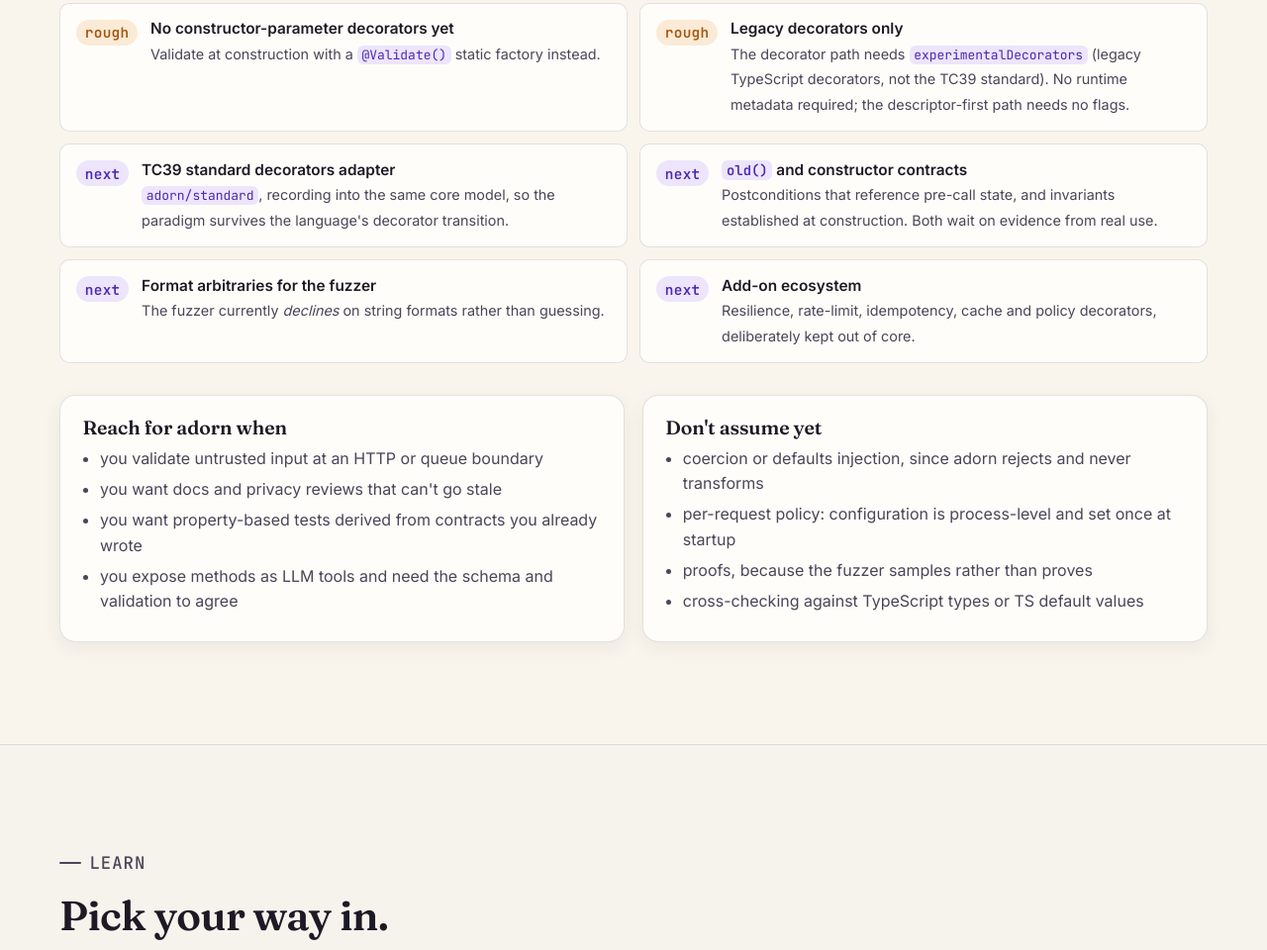
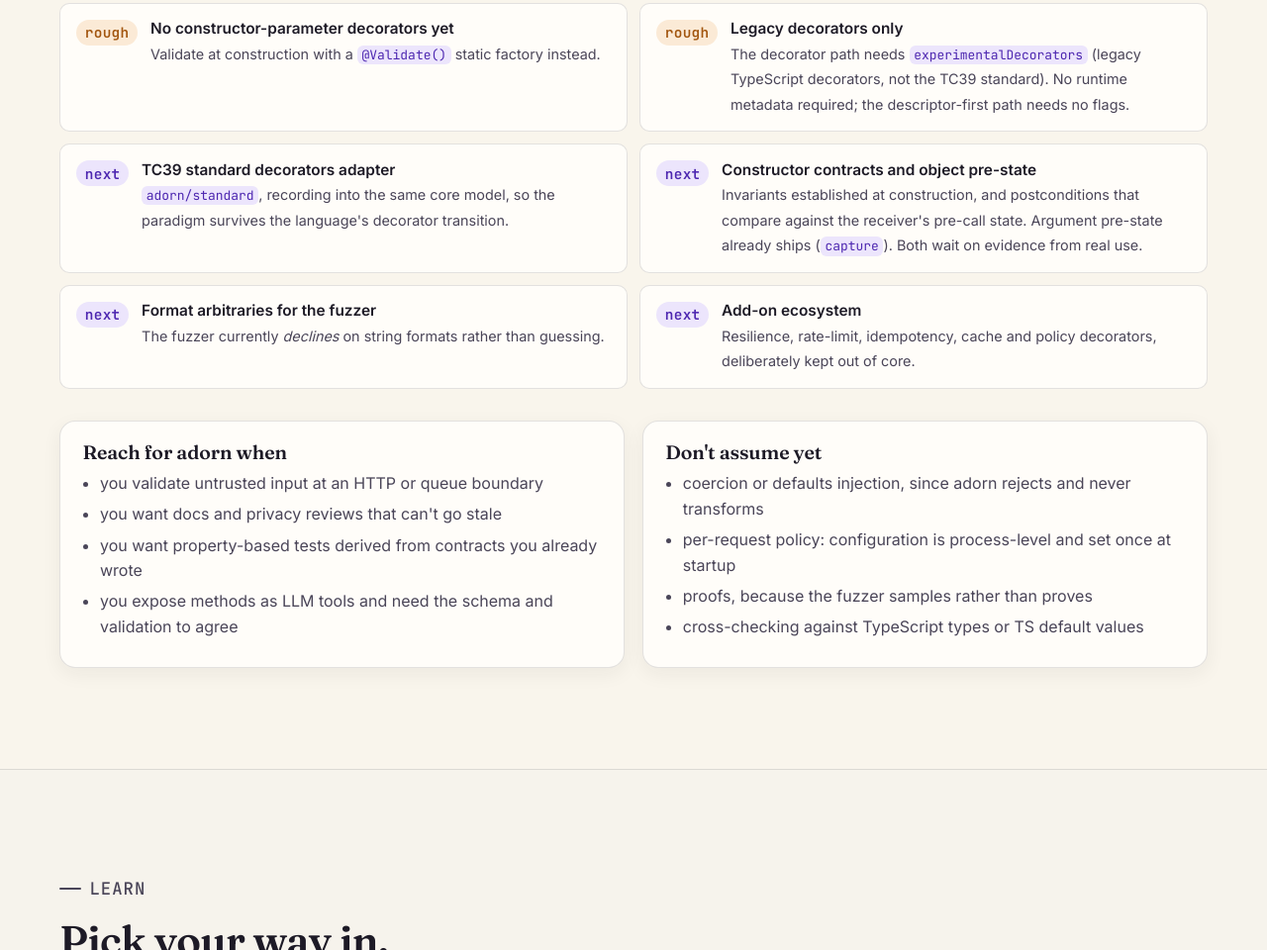
Before and after one commit to natwhite/adorn-website, a website: page public/index.html in a window 1280 px wide. Shown: the part 7935-8895 px from the top of the page at 99% size. Drawn offline with Linux system fonts and the light colour scheme.

Commit message:
docs(site): old() argument pre-state has shipped; constructor contracts remain next

```diff
--- a/public/index.html
+++ b/public/index.html
@@ -452,7 +452,7 @@ console.log(formatSequenceReport(report));
           <li data-status="rough"><span class="pill warn">rough</span><div><strong>No constructor-parameter decorators yet</strong><span>Validate at construction with a <code>@Validate()</code> static factory instead.</span></div></li>
           <li data-status="rough"><span class="pill warn">rough</span><div><strong>Legacy decorators only</strong><span>The decorator path needs <code>experimentalDecorators</code> (legacy TypeScript decorators, not the TC39 standard). No runtime metadata required; the descriptor-first path needs no flags.</span></div></li>
           <li data-status="next"><span class="pill accent">next</span><div><strong>TC39 standard decorators adapter</strong><span><code>adorn/standard</code>, recording into the same core model, so the paradigm survives the language's decorator transition.</span></div></li>
-          <li data-status="next"><span class="pill accent">next</span><div><strong><code>old()</code> and constructor contracts</strong><span>Postconditions that reference pre-call state, and invariants established at construction. Both wait on evidence from real use.</span></div></li>
+          <li data-status="next"><span class="pill accent">next</span><div><strong>Constructor contracts and object pre-state</strong><span>Invariants established at construction, and postconditions that compare against the receiver's pre-call state. Argument pre-state already ships (<code>capture</code>). Both wait on evidence from real use.</span></div></li>
           <li data-status="next"><span class="pill accent">next</span><div><strong>Format arbitraries for the fuzzer</strong><span>The fuzzer currently <em>declines</em> on string formats rather than guessing.</span></div></li>
           <li data-status="next"><span class="pill accent">next</span><div><strong>Add-on ecosystem</strong><span>Resilience, rate-limit, idempotency, cache and policy decorators, deliberately kept out of core.</span></div></li>
         </ul>
```
